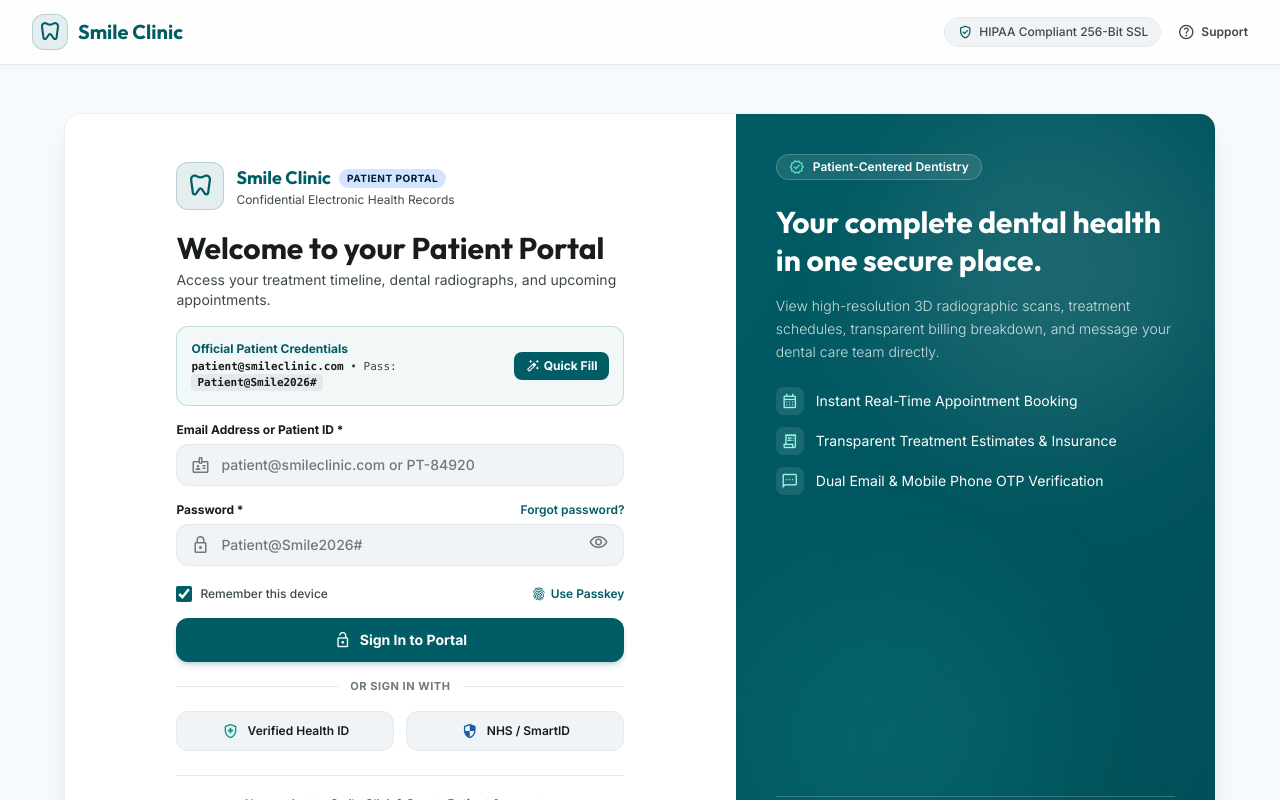
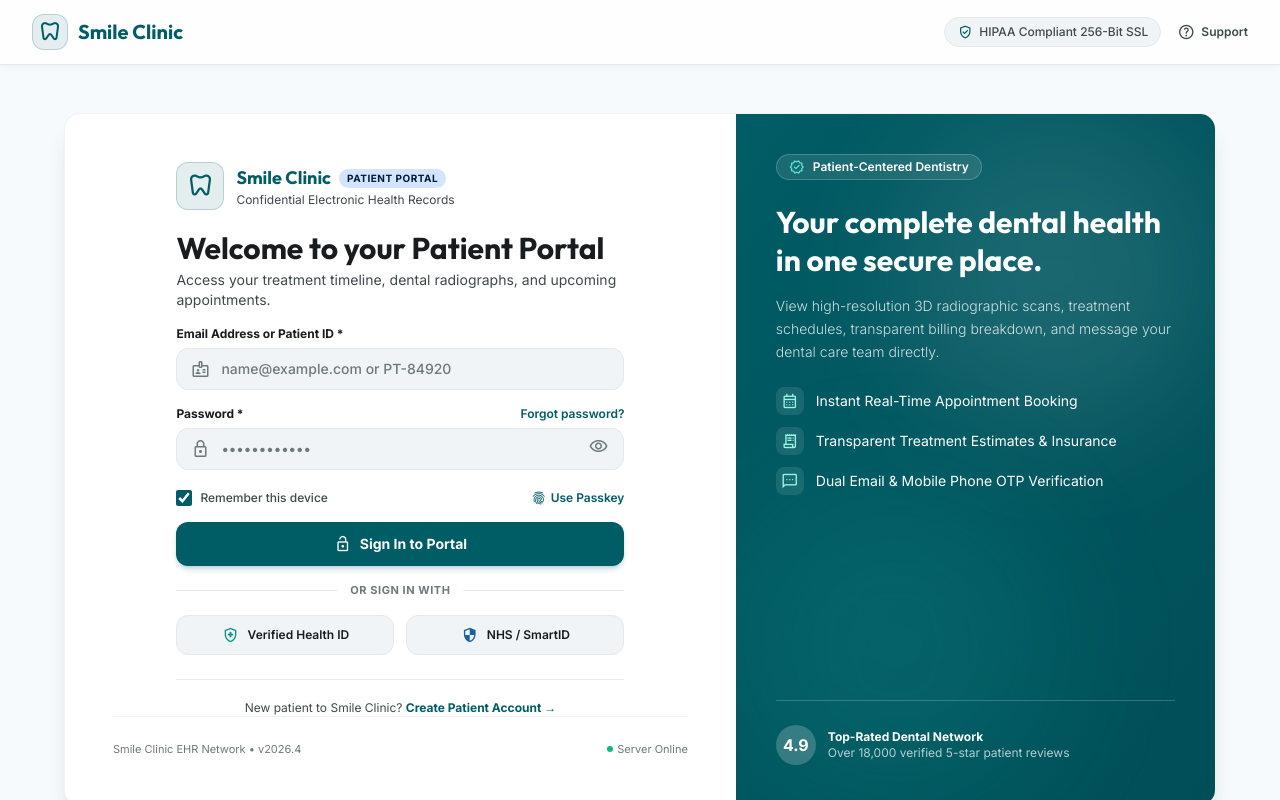
Before and after one commit to HelloWorld-Farhan/Patient_DentalClinic, a React (Vite) app: page / in a window 1280 px wide. Shown: the top 800 px of the page. Built offline with nearby package versions, Linux system fonts and the light colour scheme.

Commit message:
fix(auth): remove hardcoded credentials from UI, require exact login, and tag internal account as Demo

```diff
--- a/src/components/Layout.tsx
+++ b/src/components/Layout.tsx
@@ -171,10 +171,10 @@ export default function Layout() {
               </div>
               <div className="flex-1 min-w-0">
                 <div className="text-xs font-bold text-on-surface truncate group-hover:text-primary transition-colors">
-                  {initialPatientProfile.name}
+                  {localStorage.getItem('patient_name') || initialPatientProfile.name}
                 </div>
                 <div className="text-[10px] text-emerald-600 font-semibold flex items-center gap-1 truncate">
-                  <span className="w-1.5 h-1.5 rounded-full bg-emerald-500"></span> Patient #{initialPatientProfile.id} • Active
+                  <span className="w-1.5 h-1.5 rounded-full bg-emerald-500"></span> Patient #{initialPatientProfile.id} • Demo Account
                 </div>
               </div>
             </Link>
@@ -397,10 +397,10 @@ export default function Layout() {
                       className="fixed top-16 right-3 left-auto sm:absolute sm:top-full sm:mt-2 w-[calc(100vw-32px)] max-w-xs sm:w-64 bg-surface-container-lowest rounded-2xl shadow-2xl border border-surface-container-high z-[9999] p-2"
                     >
                     <div className="p-3 bg-surface-container-low rounded-xl mb-2">
-                      <span className="text-xs font-bold text-on-surface block">{initialPatientProfile.name}</span>
-                      <span className="text-[11px] text-on-surface-variant block">{initialPatientProfile.email}</span>
+                      <span className="text-xs font-bold text-on-surface block">{localStorage.getItem('patient_name') || initialPatientProfile.name}</span>
+                      <span className="text-[11px] text-on-surface-variant block">{localStorage.getItem('patient_email') || initialPatientProfile.email}</span>
                       <span className="mt-1.5 inline-block text-[10px] font-bold text-secondary bg-secondary-fixed/60 px-2 py-0.5 rounded-full">
-                        Delta Dental Premier Active
+                        Delta Dental Premier • Demo Mode
                       </span>
                     </div>
 
--- a/src/data/mockData.ts
+++ b/src/data/mockData.ts
@@ -10,8 +10,8 @@ import {
 
 export const initialPatientProfile: PatientProfile = {
   id: 'PT-84920',
-  name: 'Ananya Verma',
-  email: 'ananya.verma@smileclinic.com',
+  name: 'Sarah Jenkins (Demo Patient)',
+  email: 'patient@smileclinic.com',
   phone: '(555) 349-8821',
   dob: '24 / 08 / 1994',
   gender: 'Female',
--- a/src/pages/Login.tsx
+++ b/src/pages/Login.tsx
@@ -7,7 +7,7 @@ export const OFFICIAL_PATIENT_CREDENTIALS = {
   email: 'patient@smileclinic.com',
   patientId: 'PT-84920',
   password: 'Patient@Smile2026#',
-  name: 'Sarah Jenkins',
+  name: 'Sarah Jenkins (Demo Patient)',
 };
 
 export default function Login() {
@@ -18,12 +18,6 @@ export default function Login() {
   const [isLoading, setIsLoading] = useState(false);
   const [loginError, setLoginError] = useState<string | null>(null);
   const navigate = useNavigate();
-
-  const fillOfficialCredentials = () => {
-    setIdentifier(OFFICIAL_PATIENT_CREDENTIALS.email);
-    setPassword(OFFICIAL_PATIENT_CREDENTIALS.password);
-    setLoginError(null);
-  };
 
   const handleLogin = (e: React.FormEvent) => {
     e.preventDefault();
@@ -55,7 +49,7 @@ export default function Login() {
       }, 400);
     } else {
       setLoginError(
-        'Invalid credentials. Please enter the official Patient credentials (patient@smileclinic.com / Patient@Smile2026#) or your registered patient account.'
+        'Invalid credentials. Please enter authorized patient email/ID and password.'
       );
     }
   };
@@ -135,27 +129,6 @@ export default function Login() {
                   </p>
                 </div>
 
-                {/* Official Patient Credentials Helper Card */}
-                <div className="mb-4 p-3.5 bg-primary/5 border border-primary/20 rounded-xl flex items-center justify-between gap-3">
-                  <div className="text-xs">
-                    <span className="font-bold text-primary block">Official Patient Credentials</span>
-                    <div className="text-on-surface-variant font-mono text-[11px] mt-0.5">
-                      <span className="font-semibold text-on-surface">{OFFICIAL_PATIENT_CREDENTIALS.email}</span> &bull; Pass:{' '}
-                      <span className="bg-surface-container-high px-1.5 py-0.5 rounded text-on-surface font-bold">
-                        {OFFICIAL_PATIENT_CREDENTIALS.password}
-                      </span>
-                    </div>
-                  </div>
-                  <button
-                    type="button"
-                    onClick={fillOfficialCredentials}
-                    className="px-3 py-1.5 bg-primary text-white text-xs font-bold rounded-lg hover:bg-primary-container transition-all flex items-center gap-1 shrink-0 cursor-pointer"
-                  >
-                    <span className="material-symbols-outlined text-[14px]">auto_fix_high</span>
-                    <span>Quick Fill</span>
-                  </button>
-                </div>
-
                 {loginError && (
                   <div className="mb-4 p-3 bg-red-50 border border-red-200 text-red-700 text-xs rounded-xl flex items-start gap-2">
                     <span className="material-symbols-outlined text-[18px] shrink-0 text-red-600">error</span>
@@ -182,7 +155,7 @@ export default function Login() {
                           setIdentifier(e.target.value);
                           setLoginError(null);
                         }}
-                        placeholder="patient@smileclinic.com or PT-84920"
+                        placeholder="name@example.com or PT-84920"
                         className="w-full pl-11 pr-4 py-2.5 bg-surface-container-low rounded-xl text-xs sm:text-sm font-medium text-on-surface placeholder:text-outline border border-surface-container-high focus:outline-none focus:bg-surface-container-lowest focus:border-primary focus:ring-1 focus:ring-primary transition-all"
                       />
                     </div>
@@ -213,7 +186,7 @@ export default function Login() {
                           setPassword(e.target.value);
                           setLoginError(null);
                         }}
-                        placeholder="Patient@Smile2026#"
+                        placeholder="••••••••••••"
                         className="w-full pl-11 pr-11 py-2.5 bg-surface-container-low rounded-xl text-xs sm:text-sm font-medium text-on-surface placeholder:text-outline border border-surface-container-high focus:outline-none focus:bg-surface-container-lowest focus:border-primary focus:ring-1 focus:ring-primary transition-all"
                       />
                       <button
```
